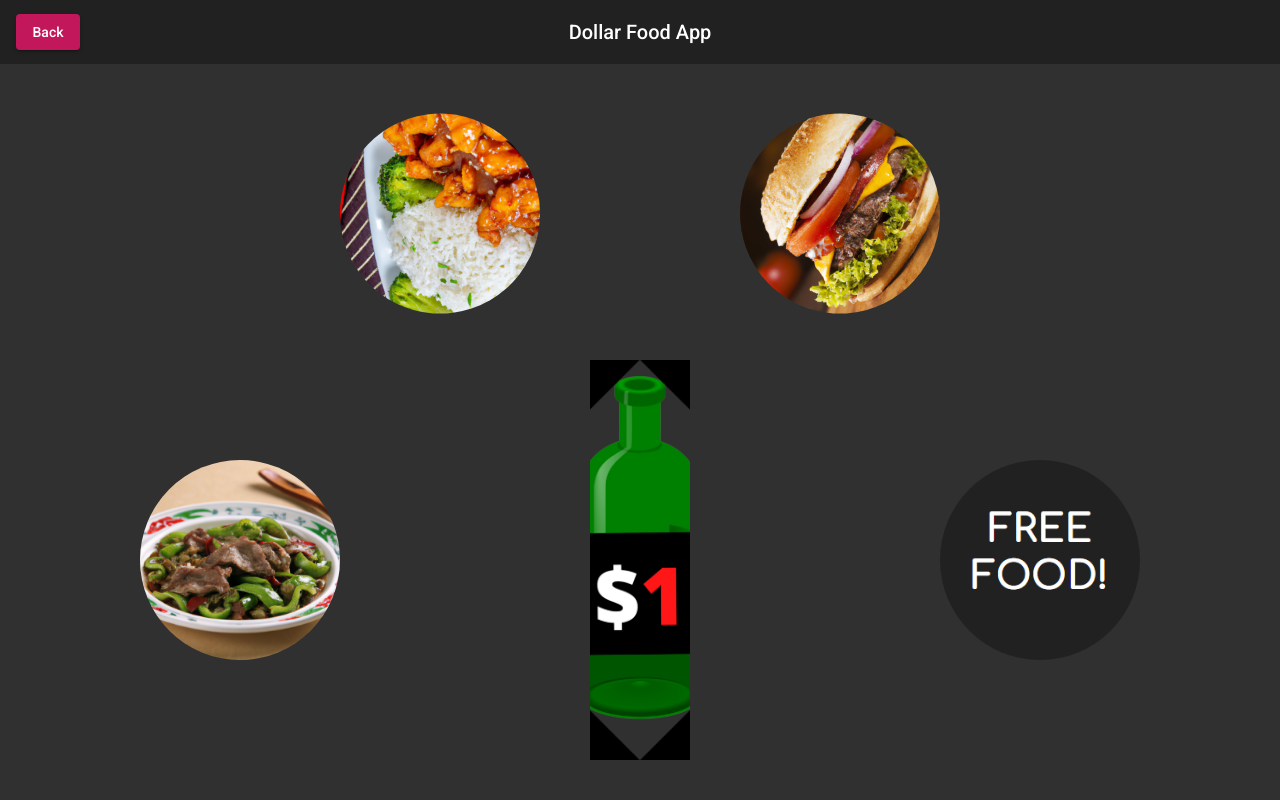
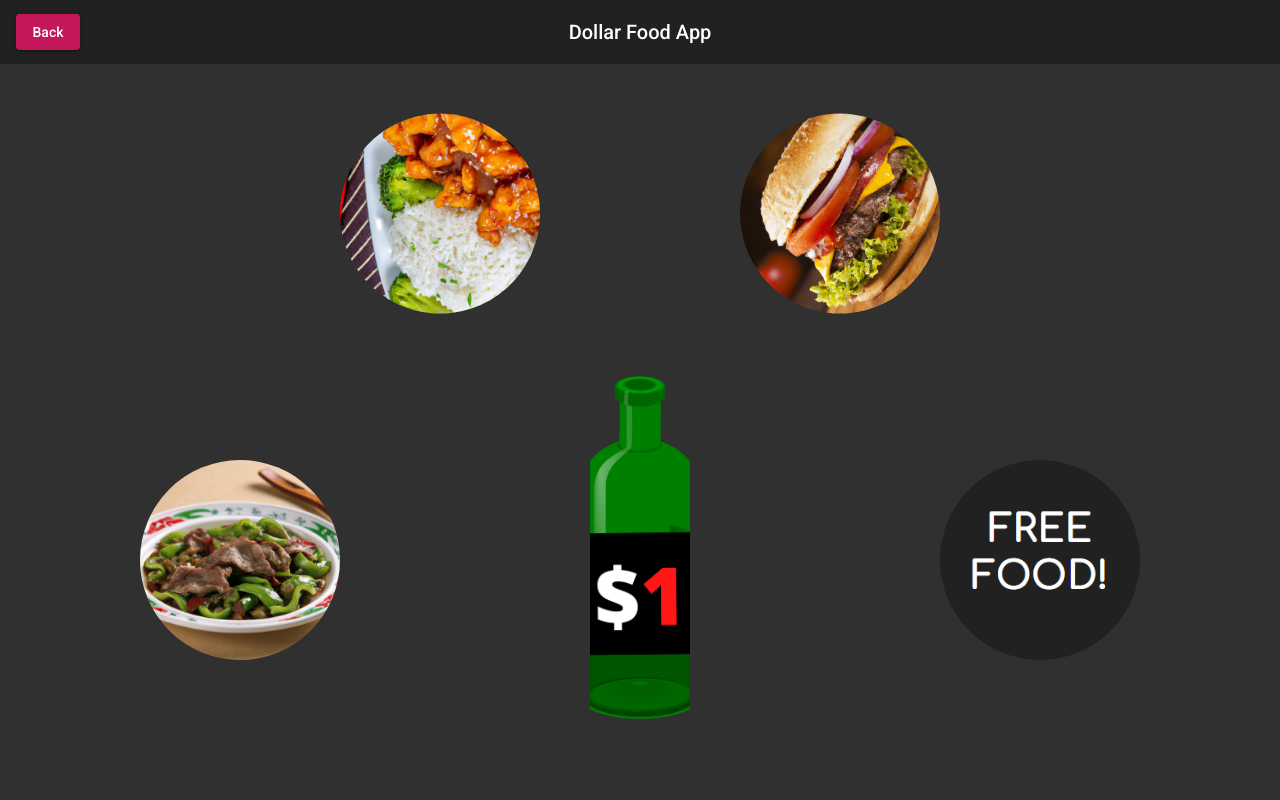
Before and after one commit to analystbruh/dollar-food-app-infulencer-fe, an Angular app: page /near-me in a window 1280 px wide. Shown: the top 800 px of the page. Built offline with nearby package versions, Linux system fonts and the light colour scheme.

Commit message:
labelled botted added

```diff
--- a/src/app/spin/spin.component.css
+++ b/src/app/spin/spin.component.css
@@ -67,7 +67,7 @@
 /* end choices */
 
 #test-bottle {
-    background-image: url('/assets/GlassBottle2.png');
+    background-image: url('/assets/Glassbottle3.png');
     background-size:     cover;
     background-repeat:   no-repeat;
     background-position: center center;
```
Also changed, not shown: src/assets/Glassbottle3.png (renamed from src/assets/Glassbottle (2).png).
